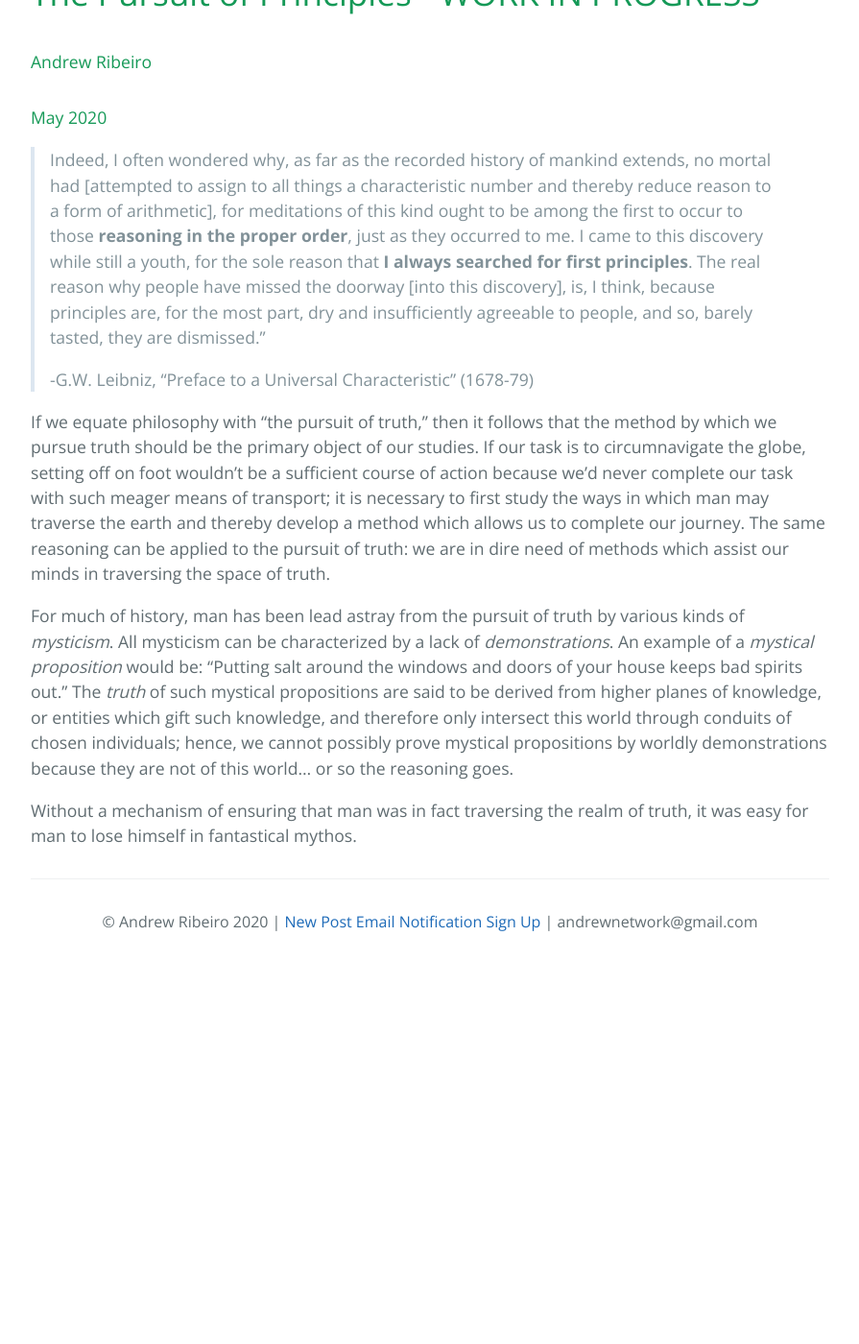
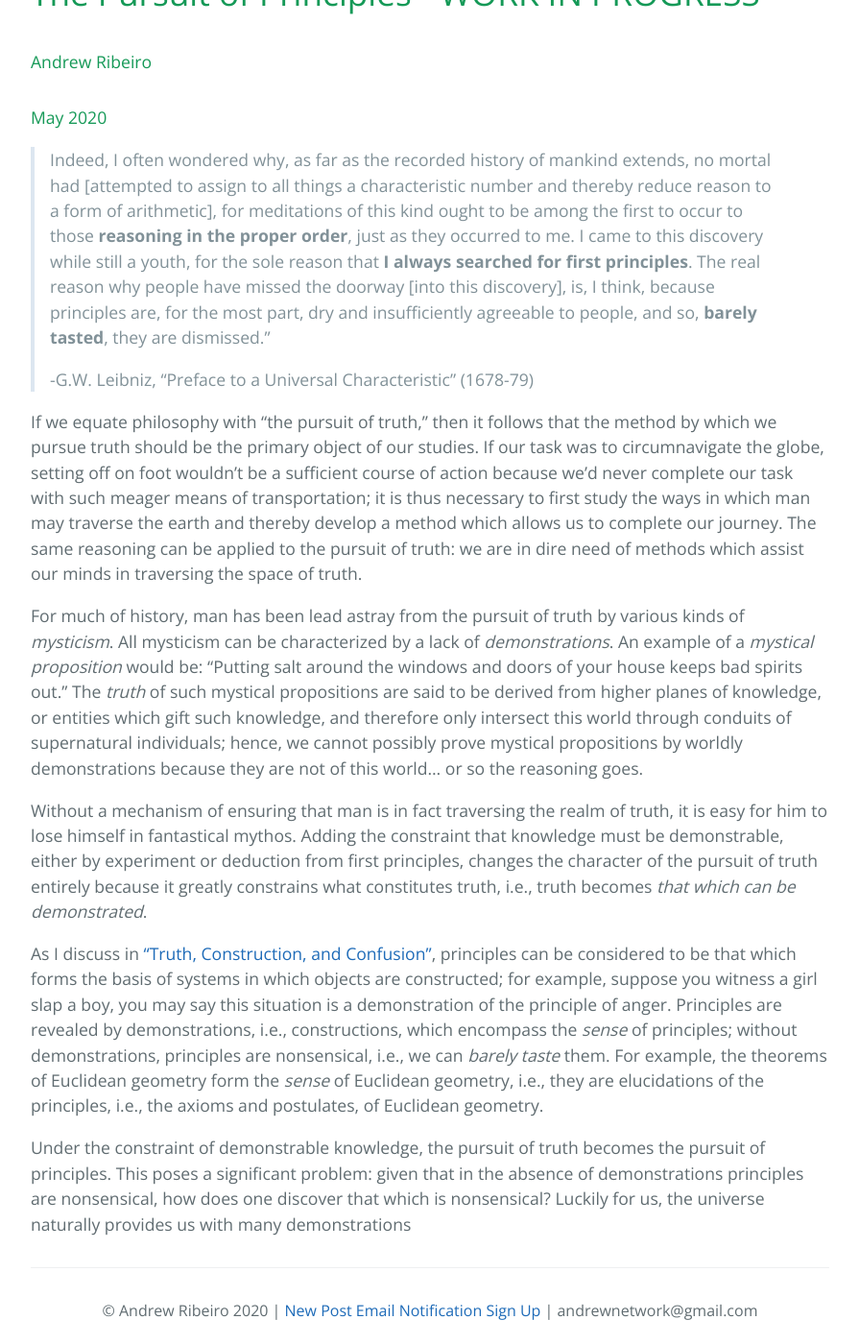
Before and after one commit to Andrewnetwork/CoronavirusBlog, a Jekyll site: the page built from the_pursuit_of_principles.md, in a window 1280 px wide and 1400 px high, scrolled down 478 px. Shown: the whole window at 96% size, without its empty margins (192-1087 px from the left). Built offline with Jekyll 4.4.1, drawn with Linux system fonts in a browser that asks for light colours; our own code applies the rules of GitHub Pages for plain Markdown files; the repository's description, which GitHub fills in, is left out; before the commit the page ends 1482 px from its top, so only the background shows below that.

Commit message:
pursuit of principles and added front for voice of nat

```diff
--- a/the_pursuit_of_principles.md
+++ b/the_pursuit_of_principles.md
@@ -2,12 +2,16 @@
 #### Andrew Ribeiro
 #### May 2020
 
-> Indeed, I often wondered why, as far as the recorded history of mankind extends, no mortal had [attempted to assign to all things a characteristic number and thereby reduce reason to a form of arithmetic], for meditations of this kind ought to be among the first to occur to those **reasoning in the proper order**, just as they occurred to me. I came to this discovery while still a youth, for the sole reason that **I always searched for first principles**. The real reason why people have missed the doorway [into this discovery], is, I think, because principles are, for the most part, dry and insufficiently agreeable to people, and so, barely tasted, they are dismissed."
+> Indeed, I often wondered why, as far as the recorded history of mankind extends, no mortal had [attempted to assign to all things a characteristic number and thereby reduce reason to a form of arithmetic], for meditations of this kind ought to be among the first to occur to those **reasoning in the proper order**, just as they occurred to me. I came to this discovery while still a youth, for the sole reason that **I always searched for first principles**. The real reason why people have missed the doorway [into this discovery], is, I think, because principles are, for the most part, dry and insufficiently agreeable to people, and so, **barely tasted**, they are dismissed."
 >
 >-G.W. Leibniz, "Preface to a Universal Characteristic" (1678-79)
 
-If we equate philosophy with "the pursuit of truth," then it follows that the method by which we pursue truth should be the primary object of our studies. If our task is to circumnavigate the globe, setting off on foot wouldn't be a sufficient course of action because we'd never complete our task with such meager means of transport; it is necessary to first study the ways in which man may traverse the earth and thereby develop a method which allows us to complete our journey. The same reasoning can be applied to the pursuit of truth: we are in dire need of methods which assist our minds in traversing the space of truth.
+If we equate philosophy with "the pursuit of truth," then it follows that the method by which we pursue truth should be the primary object of our studies. If our task was to circumnavigate the globe, setting off on foot wouldn't be a sufficient course of action because we'd never complete our task with such meager means of transportation; it is thus necessary to first study the ways in which man may traverse the earth and thereby develop a method which allows us to complete our journey. The same reasoning can be applied to the pursuit of truth: we are in dire need of methods which assist our minds in traversing the space of truth.
 
-For much of history, man has been lead astray from the pursuit of truth by various kinds of *mysticism*. All mysticism can be characterized by a lack of *demonstrations*. An example of a *mystical proposition* would be: "Putting salt around the windows and doors of your house keeps bad spirits out." The *truth* of such mystical propositions are said to be derived from higher planes of knowledge, or entities which gift such knowledge, and therefore only intersect this world through conduits of chosen individuals; hence, we cannot possibly prove mystical propositions by worldly demonstrations because they are not of this world... or so the reasoning goes.
+For much of history, man has been lead astray from the pursuit of truth by various kinds of *mysticism*. All mysticism can be characterized by a lack of *demonstrations*. An example of a *mystical proposition* would be: "Putting salt around the windows and doors of your house keeps bad spirits out." The *truth* of such mystical propositions are said to be derived from higher planes of knowledge, or entities which gift such knowledge, and therefore only intersect this world through conduits of supernatural individuals; hence, we cannot possibly prove mystical propositions by worldly demonstrations because they are not of this world... or so the reasoning goes.
 
-Without a mechanism of ensuring that man was in fact traversing the realm of truth, it was easy for man to lose himself in fantastical mythos.
+Without a mechanism of ensuring that man is in fact traversing the realm of truth, it is easy for him to lose himself in fantastical mythos. Adding the constraint that knowledge must be demonstrable, either by experiment or deduction from first principles, changes the character of the pursuit of truth entirely because it greatly constrains what constitutes truth, i.e., truth becomes *that which can be demonstrated*.
+
+As I discuss in ["Truth, Construction, and Confusion"](truth_construction_confusion.md), principles can be considered to be that which forms the basis of systems in which objects are constructed; for example, suppose you witness a girl slap a boy, you may say this situation is a demonstration of the principle of anger. Principles are revealed by demonstrations, i.e., constructions, which encompass the *sense* of principles; without demonstrations, principles are nonsensical, i.e., we can *barely taste* them. For example, the theorems of Euclidean geometry form the *sense* of Euclidean geometry, i.e., they are elucidations of the principles, i.e., the axioms and postulates, of Euclidean geometry.
+
+Under the constraint of demonstrable knowledge, the pursuit of truth becomes the pursuit of principles. This poses a significant problem: given that in the absence of demonstrations principles are nonsensical, how does one discover that which is nonsensical? Luckily for us, the universe naturally provides us with many demonstrations
```
Also changed, not shown: the_voice_of_nature.md (added, +3 -0 lines), img/voice_of_nature_front.png (added).
